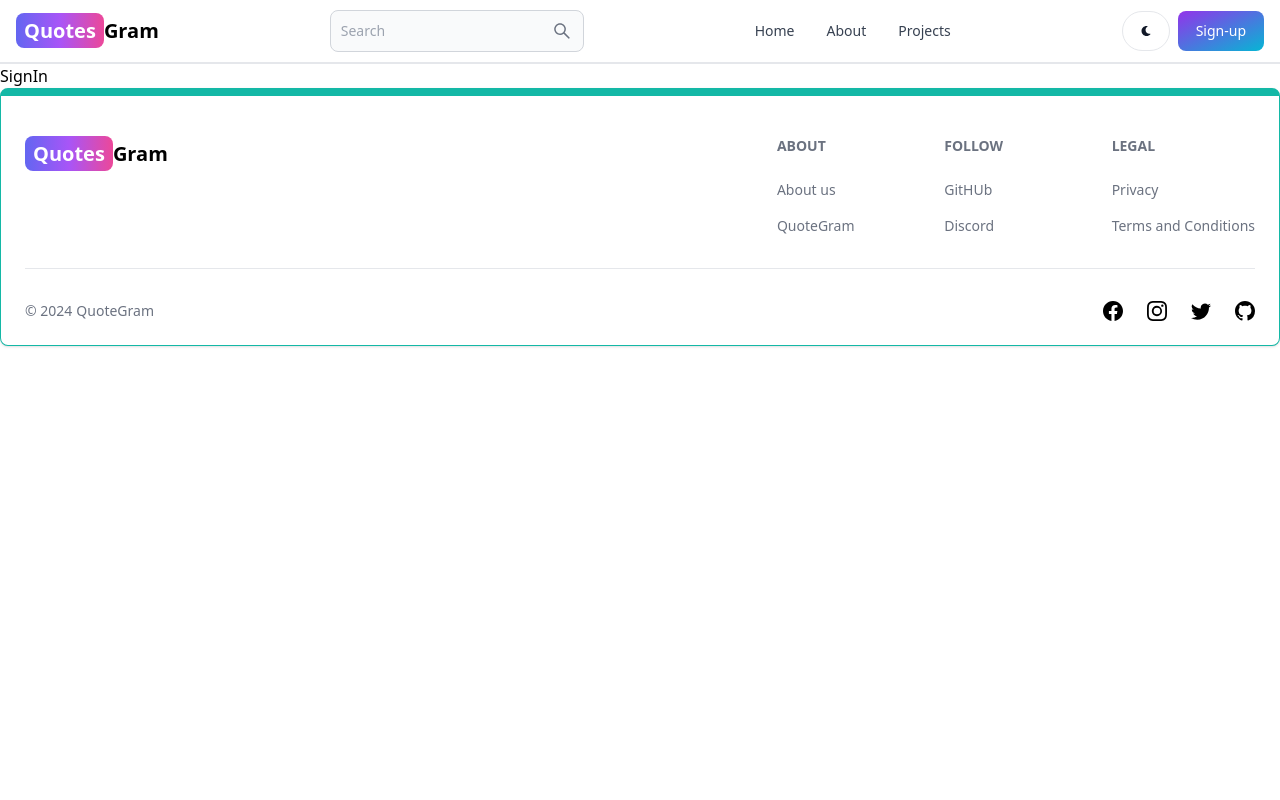
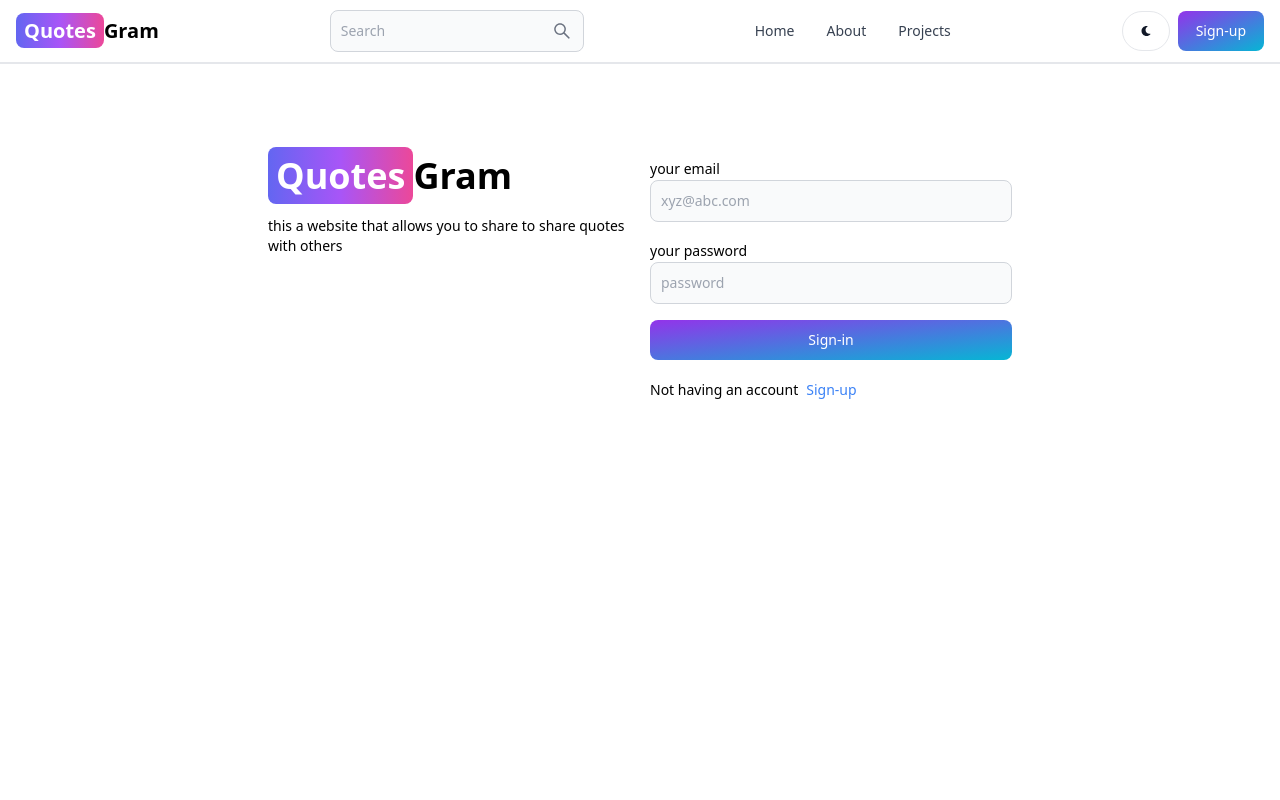
Before and after one commit to omEAGRAWAL/quote_mern_redux, a React (Vite) app in the folder client/: page /sign-in in a window 1280 px wide. Shown: the top 800 px of the page. Built offline with nearby package versions, Linux system fonts and the light colour scheme.

Commit message:
sign in complete

```diff
--- a/client/src/pages/SignIn.jsx
+++ b/client/src/pages/SignIn.jsx
@@ -1,8 +1,98 @@
+import { Link, useNavigate } from "react-router-dom";
+import { Label, TextInput, Button, Alert, Spinner } from "flowbite-react";
+import { useState } from "react";
+export default function SignIn() {
+  const navigate = useNavigate();
+  const [formdata, setformdata] = useState({});
+  const [errorMessage, seterrorMessage] = useState(null);
+  const [loading, setloading] = useState(false);
+  const eventHandler = (e) => {
+    setformdata({ ...formdata, [e.target.id]: e.target.value.trim() });
+    console.log(formdata);
+  };
+  const handleSubmit = async (e) => {
+    e.preventDefault();
+    if (!formdata.email || !formdata.password) {
+      return seterrorMessage("please fill all the fields");
+    }
 
-function SignIn() {
+    try {
+      setloading(true);
+      seterrorMessage(null);
+      const res = await fetch("/api/auth/signin", {
+        method: "POST",
+        headers: { "Content-Type": "application/json" },
+        body: JSON.stringify(formdata),
+      });
+      const data = await res.json();
+      if (data.success === false) {
+        return seterrorMessage(data.message);
+      }
+      setloading(false);
+      if (res.ok) {
+        navigate("/");
+      }
+    } catch (e) {
+      console.log(e);
+      setloading(false);
+    }
+  };
+
   return (
-    <div>SignIn</div>
-  )
+    <div className="min-h-screen mt-20">
+      <div className="flex p-3 max-w-3xl mx-auto flex-col md:flex-row md:items-centre gap-5">
+        {/*left side*/}
+        <div className="flex-1 ">
+          <Link to="/" className="font-bold text-4xl    ">
+            <span className="px-2 py-1 bg-gradient-to-r from-indigo-500 via-purple-500 to-pink-500 rounded-lg text-white">
+              Quotes
+            </span>
+            Gram
+          </Link>
+
+          <p className="mt-5 text-sm">
+            this a website that allows you to share to share quotes with others
+          </p>
+        </div>
+
+        <div className=" flex-1 ">
+          {/*right side*/}
+          <form className="flex flex-col gap-4 " onSubmit={handleSubmit}>
+            <div className="" onChange={eventHandler}>
+              <Label value="your email" color="" />
+              <TextInput type="email" placeholder="xyz@abc.com" id="email" />
+            </div>
+            <div className="" onChange={eventHandler}>
+              <Label value="your password" color="" />
+              <TextInput type="password" placeholder="password" id="password" />
+            </div>
+            <Button
+              gradientDuoTone="purpleToBlue"
+              type="submit"
+              disabled={loading}
+            >
+              {loading ? (
+                <>
+                  <Spinner size="small" /> <span>Loading...</span>
+                </>
+              ) : (
+                "Sign-in"
+              )}
+            </Button>
+          </form>
+          <div className="flex gap-2 text-sm mt-5 ">
+            <span>Not having an account</span>
+            <Link to="/sign-up" className="text-blue-500">
+              Sign-up
+            </Link>
+          </div>
+          {errorMessage && (
+            <Alert className="mt-5" color="failure">
+              {errorMessage}
+            </Alert>
+          )}
+        </div>
+      </div>
+    </div>
+  );
 }
-
-export default SignIn
```
Also changed, not shown: client/src/pages/SignUp.jsx (+6 -6 lines), 1 other file (tests, documents, lock files or other folders).
